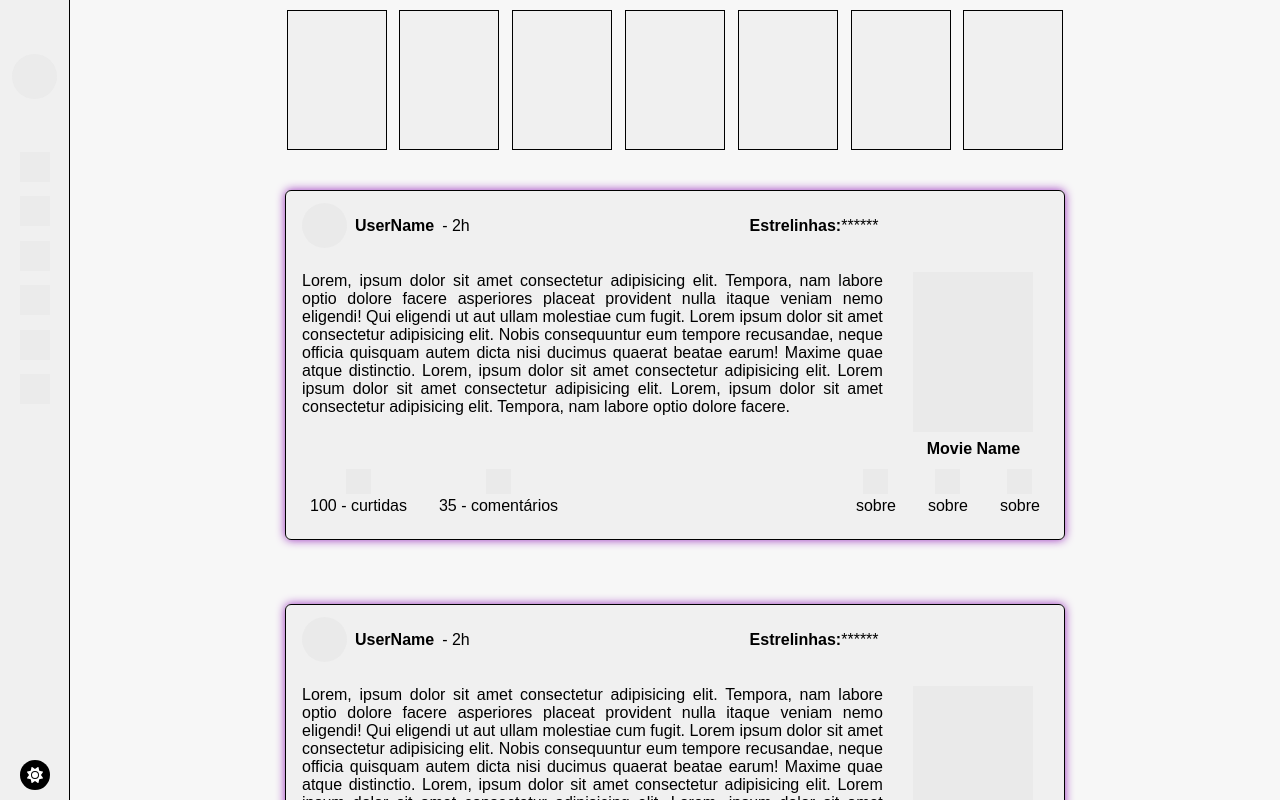
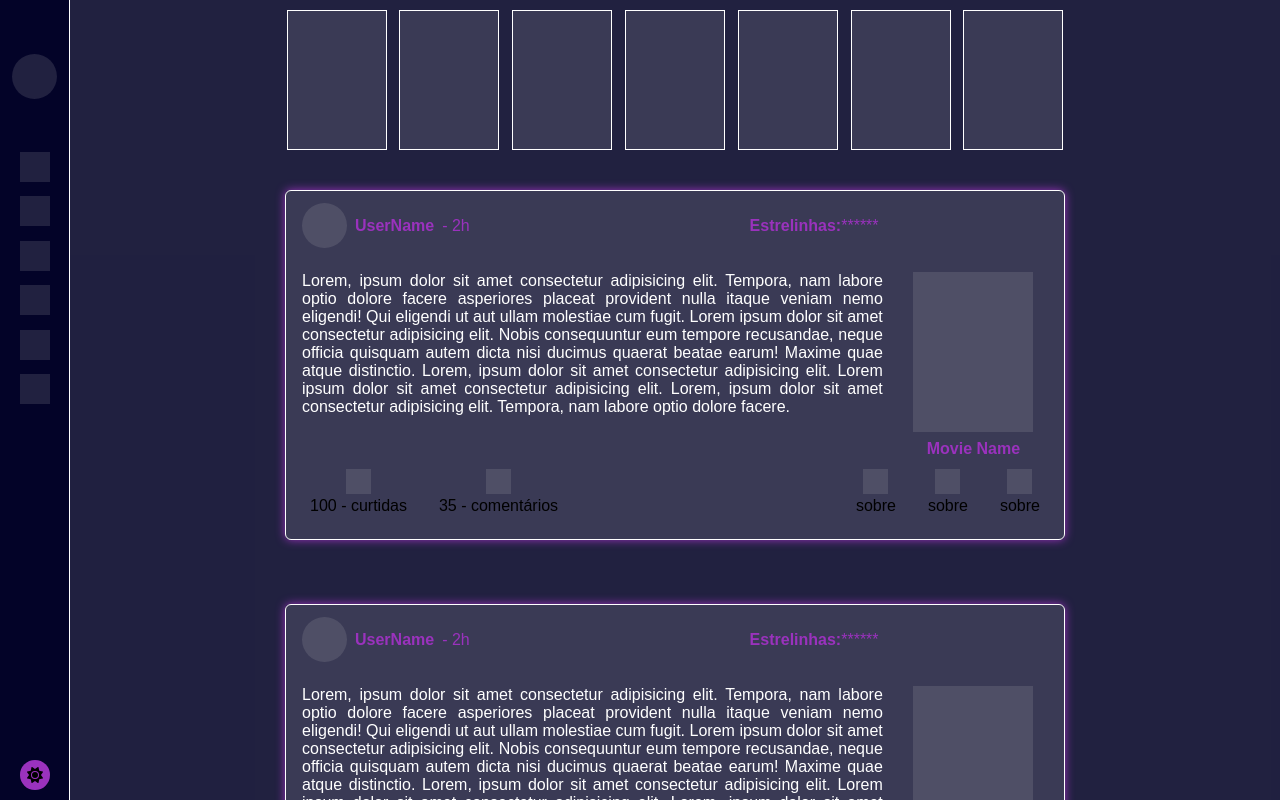
Before and after one commit to NiltonAtanasio/Tera_project, a React (Create React App) app: page / in a window 1280 px wide. Shown: the top 800 px of the page. Built offline with nearby package versions, Linux system fonts and the light colour scheme.

Commit message:
Refactored color 🫰🏻

```diff
--- a/src/components/Feed/feed.css
+++ b/src/components/Feed/feed.css
@@ -9,15 +9,20 @@
 :root {
   --white: #ffffff;
   --black: #000000;
+  --second-color: #030328;
   --tertiary-color: #c7c7c726;
   --quartenary-color: #9a32bd;
 }
 
-[data-theme="dark"] {
+[data-theme="light"] {
   --white: #000000;
   --black: #ffffff;
+  --second-color: #ffffff;
+
+  .post-footer-container {
+    color: var(--white);
+  }
 }
-
 /* Font */
 
 h1 {
@@ -47,14 +52,14 @@ p {
 }
 
 body {
-  background: var(--black);
+  background: var(--second-color);
   color: var(--white);
 }
 /* Aside Menu */
 nav {
   height: 100vh;
   width: 70px;
-  background: var(--tertiary-color);
+  background: var(--second-color);
   border-right: 1px solid var(--white);
   position: fixed;
   display: flex;
@@ -94,7 +99,7 @@ nav {
 }
 
 #btnTheme {
-  background-color: var(--white);
+  background-color: var(--quartenary-color);
   color: var(--black);
   height: 31px;
   width: 30px;
@@ -162,6 +167,7 @@ main {
   display: flex;
   gap: 0.5rem;
   align-items: center;
+  color: var(--quartenary-color);
 }
 
 .post-placeholder {
@@ -176,6 +182,7 @@ main {
   height: 100%;
   display: flex;
   align-items: center;
+  color: var(--quartenary-color);
 }
 
 /* post main */
@@ -202,6 +209,7 @@ main {
   flex-direction: column;
   align-items: center;
   gap: 0.5rem;
+  color: var(--quartenary-color);
 }
 
 .post-main-card div {
@@ -226,6 +234,7 @@ main {
   padding: 0 1.5rem;
   display: flex;
   gap: 2rem;
+  color: var(--black);
 }
 
 .post-footer-box {
@@ -305,7 +314,6 @@ main {
 
   [data-open="open"] {
     left: 0;
-    background-color: var(--black);
   }
 
   [data-open="close"] {
```
